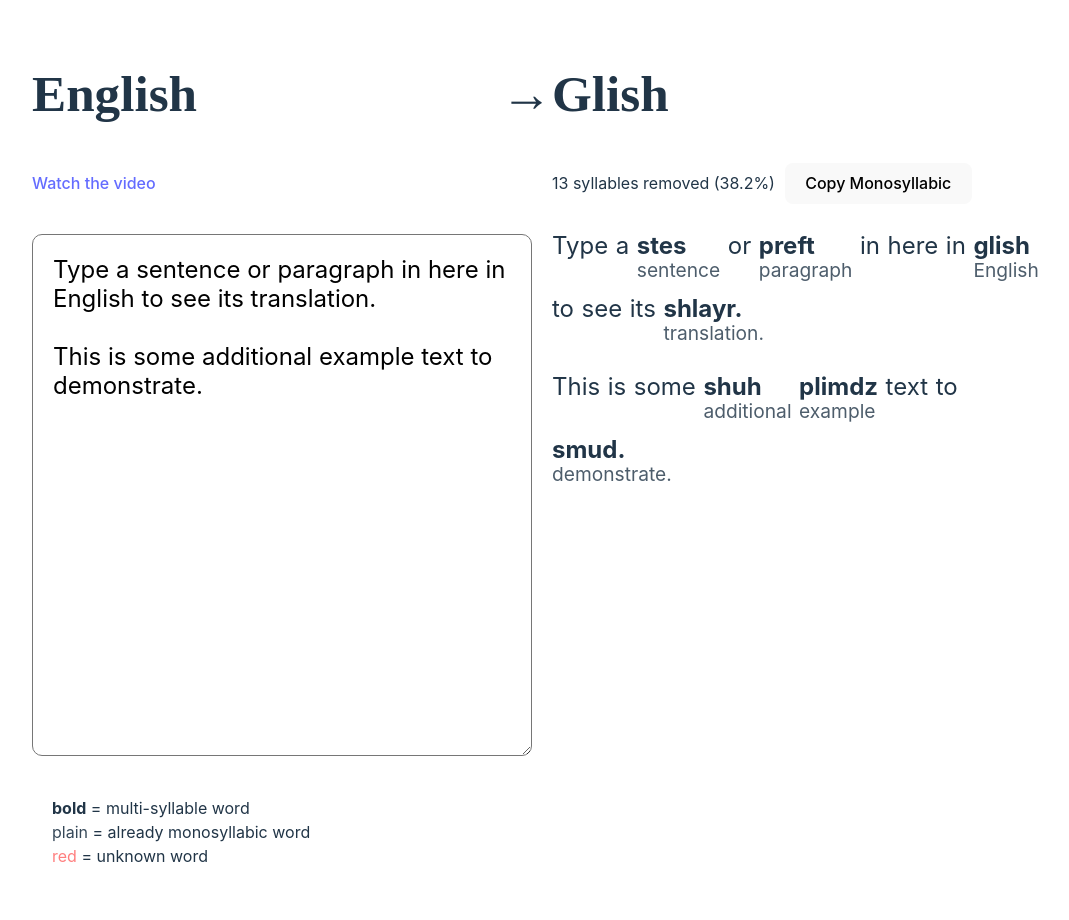
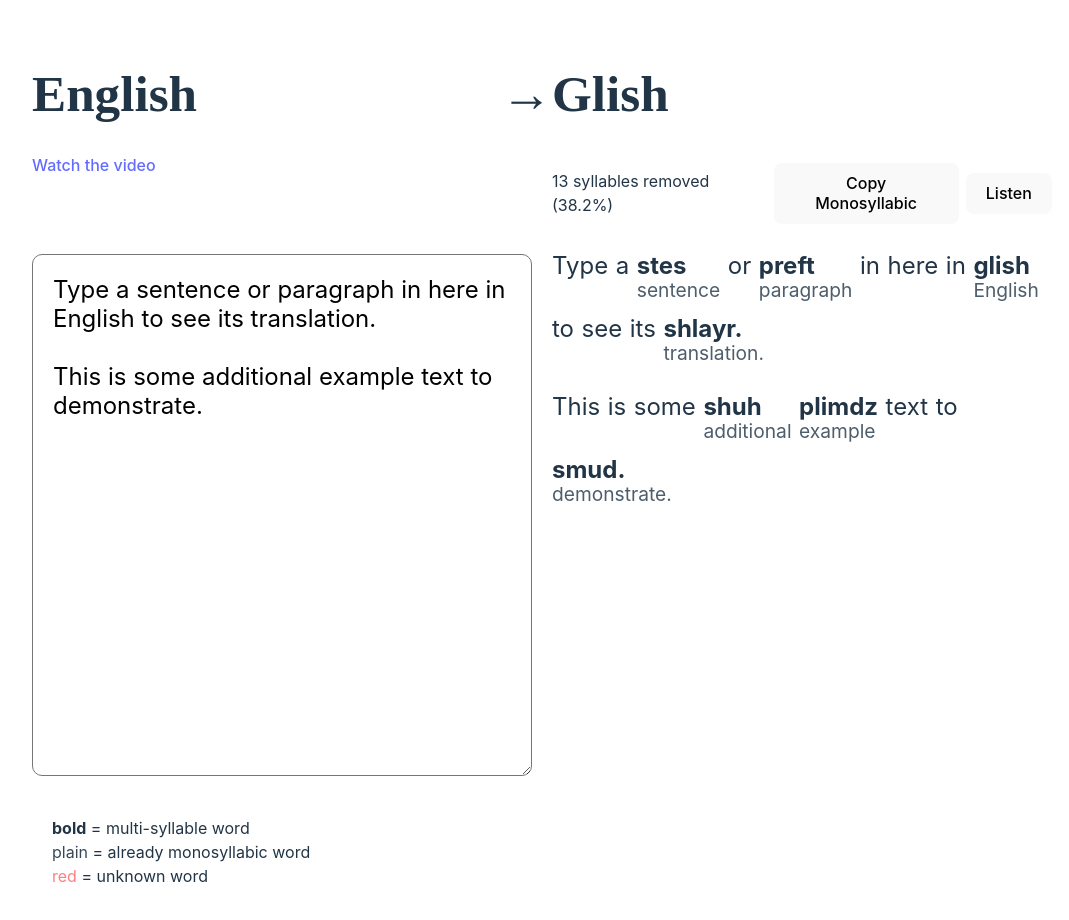
Before and after one commit to paralogical/glish, a React (Vite) app in the folder ui/: page / in a window 1280 px wide. Shown: the top 920 px of the page, without its empty margins (108-1177 px from the left). Built offline with nearby package versions, Linux system fonts and the light colour scheme; a web font is replaced by a local one.

Commit message:
Added speech synthesis for glish

```diff
--- a/ui/src/App.css
+++ b/ui/src/App.css
@@ -35,6 +35,7 @@ textarea {
     grid-template-columns: 100%;
     grid-template-rows: min-content min-content 1fr;
   }
+
   textarea.input {
     height: 250px;
   }
@@ -42,6 +43,7 @@ textarea {
   .glish-arrow {
     position: static;
   }
+
   h1 {
     margin: 5px;
   }
@@ -62,6 +64,7 @@ textarea {
   display: flex;
   flex-direction: column;
 }
+
 .english-input {
   width: 100%;
 }
@@ -80,6 +83,7 @@ h1 {
   height: 1000px;
   max-height: 60vh;
 }
+
 .result {
   white-space: pre-wrap;
   display: flex;
@@ -88,6 +92,7 @@ h1 {
   flex-wrap: wrap;
   height: min-content;
 }
+
 .input,
 .result {
   font-size: 18pt;
@@ -103,17 +108,21 @@ h1 {
   opacity: 1;
   font-weight: bold;
 }
+
 .translated.oneSyllable {
   opacity: 0.9;
 }
+
 .translated.unknown {
   opacity: 0.5;
   color: red;
 }
+
 .translated.newline {
   width: 100%;
   height: 0px;
 }
+
 .orig {
   opacity: 0.8;
   font-size: 80%;
@@ -125,14 +134,25 @@ h1 {
   width: 100%;
   gap: 20px;
 }
+
 .leftright div {
   max-width: calc(100% - 50px);
 }
 
-.converted-byline {
+.byline {
   display: flex;
   flex-direction: row;
   align-items: center;
-  gap: 10px;
+  gap: 7px;
   margin-block: 10px;
 }
+
+.converted.byline {
+  justify-content: space-between;
+}
+
+.copy-txt {
+  min-width: 14ch;
+  display: inline-block;
+  margin: auto;
+}
--- a/ui/src/App.tsx
+++ b/ui/src/App.tsx
@@ -1,4 +1,4 @@
-import { useEffect, useState } from "react";
+import { useEffect, useMemo, useState } from "react";
 import "./App.css";
 
 import { sampleText } from "./sampleText";
@@ -18,6 +18,14 @@ type ConvertedText = {
   }>;
 };
 function convert(monosyllabic: MonosyllabicData, text: string): ConvertedText {
+  if (text === "") {
+    return {
+      converted: [],
+      totalSyllables: 0,
+      syllablesRemoved: 0,
+    };
+  }
+
   let totalSyllables = 0;
   let syllablesRemoved = 0;
   const converted: ConvertedText["converted"] = text
@@ -77,6 +85,24 @@ async function fetchMonosyllabicData(): Promise<MonosyllabicData> {
   );
 }
 
+function convertedToStr(converted: ConvertedText["converted"]): string {
+	return converted
+		.map(({ kind, mono, orig }) => {
+			switch (kind) {
+				case "mono":
+					return mono ?? orig;
+				case "unknown":
+				case "alreadyOneSyllable":
+					return orig;
+				case "whitespace":
+					return " ";
+				case "newline":
+					return "\n";
+			}
+		})
+		.join("");
+}
+
 const monosyllabicData = fetchMonosyllabicData();
 
 export function App() {
@@ -94,11 +120,9 @@ export function App() {
 
 function Editor({ monosyllabic }: { monosyllabic: MonosyllabicData }) {
   const [content, setContent] = useState(sampleText);
-  const [convertedWords, setConvertedWords] = useState<ConvertedText>({
-    converted: [],
-    totalSyllables: 0,
-    syllablesRemoved: 0,
-  });
+
+  const trimmedContent = content.trim();
+  const convertedWords = useMemo(() => convert(monosyllabic, trimmedContent), [trimmedContent]);
 
   const [showCopied, setShowCopied] = useState(false);
   useEffect(() => {
@@ -109,8 +133,12 @@ function Editor({ monosyllabic }: { monosyllabic: MonosyllabicData }) {
   }, [showCopied]);
 
   useEffect(() => {
-    setConvertedWords(convert(monosyllabic, content));
-  }, [content]);
+    // effect to stop speech synthesis on refresh
+    const handler = () => window.speechSynthesis?.cancel();
+
+    window.addEventListener("pagehide", handler);
+    return () => window.removeEventListener("pagehide", handler);
+  }, []);
 
   return (
     <div className="App">
@@ -124,7 +152,7 @@ function Editor({ monosyllabic }: { monosyllabic: MonosyllabicData }) {
         <a href="https://www.youtube.com/@paralogical8914">Watch the video</a>
       </div>
 
-      <div className="converted-byline">
+      <div className="converted byline">
         <span>
           {convertedWords.syllablesRemoved} syllables removed (
           {convertedWords.totalSyllables === 0
@@ -137,16 +165,29 @@ function Editor({ monosyllabic }: { monosyllabic: MonosyllabicData }) {
         </span>
         <button
           onClick={() => {
-            const toCopy = convertedWords.converted
-              .map((info) => (info.kind === "mono" ? info.mono : info.orig))
-              .join(" ");
-            navigator.clipboard.writeText(toCopy);
+            const convertedAsStr = convertedToStr(convertedWords.converted);
+
+            navigator.clipboard.writeText(convertedAsStr);
             setShowCopied(true);
           }}
         >
-          Copy Monosyllabic
+        <span className="copy-txt">{showCopied ? 'Copied!' : 'Copy Monosyllabic'}</span>
         </button>
-        {showCopied ? <span>Copied!</span> : null}
+        {window.speechSynthesis && (
+					<button
+						onClick={() => {
+              const convertedAsStr = convertedToStr(convertedWords.converted);
+
+							const utterance = new SpeechSynthesisUtterance(convertedAsStr);
+							utterance.lang = "en-US";
+							utterance.rate = 0.8;
+
+							window.speechSynthesis.speak(utterance);
+						}}
+					>
+						Listen
+					</button>
+				)}
       </div>
 
       <textarea
```
Also changed, not shown: 1 other file (tests, documents, lock files or other folders).
